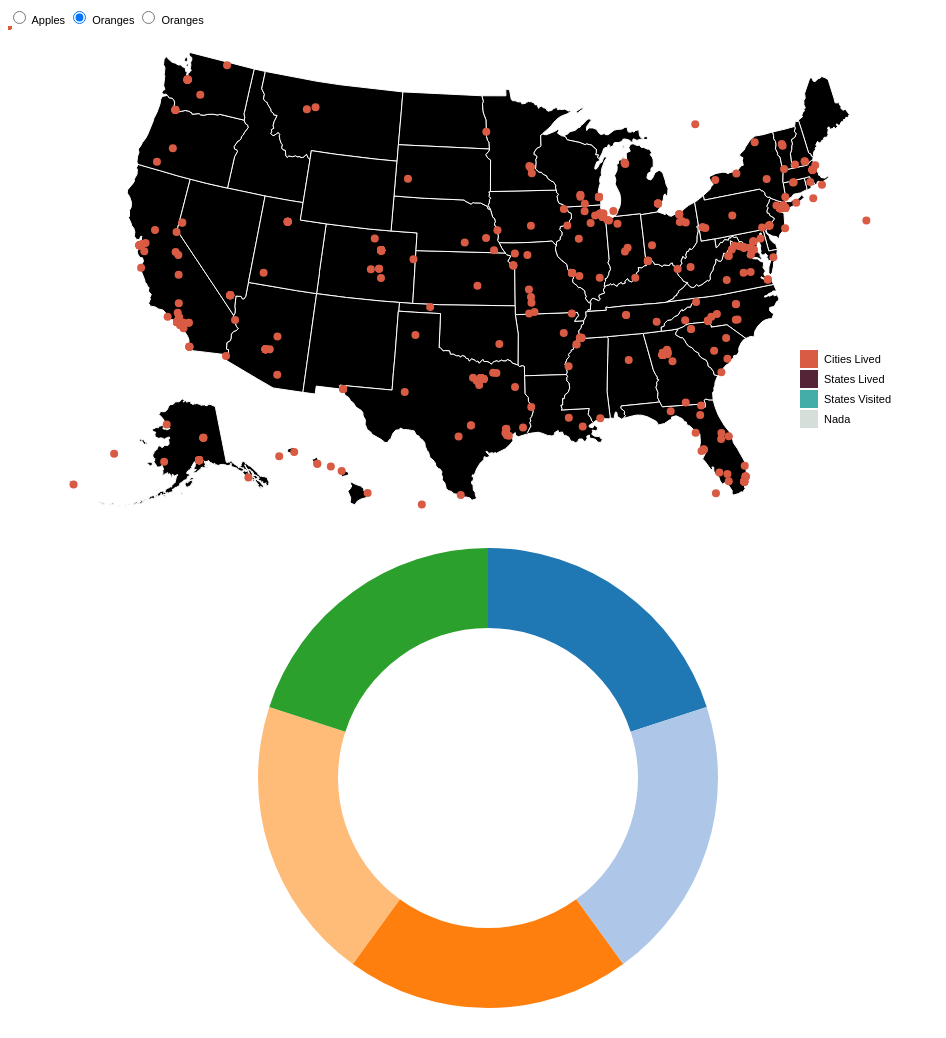
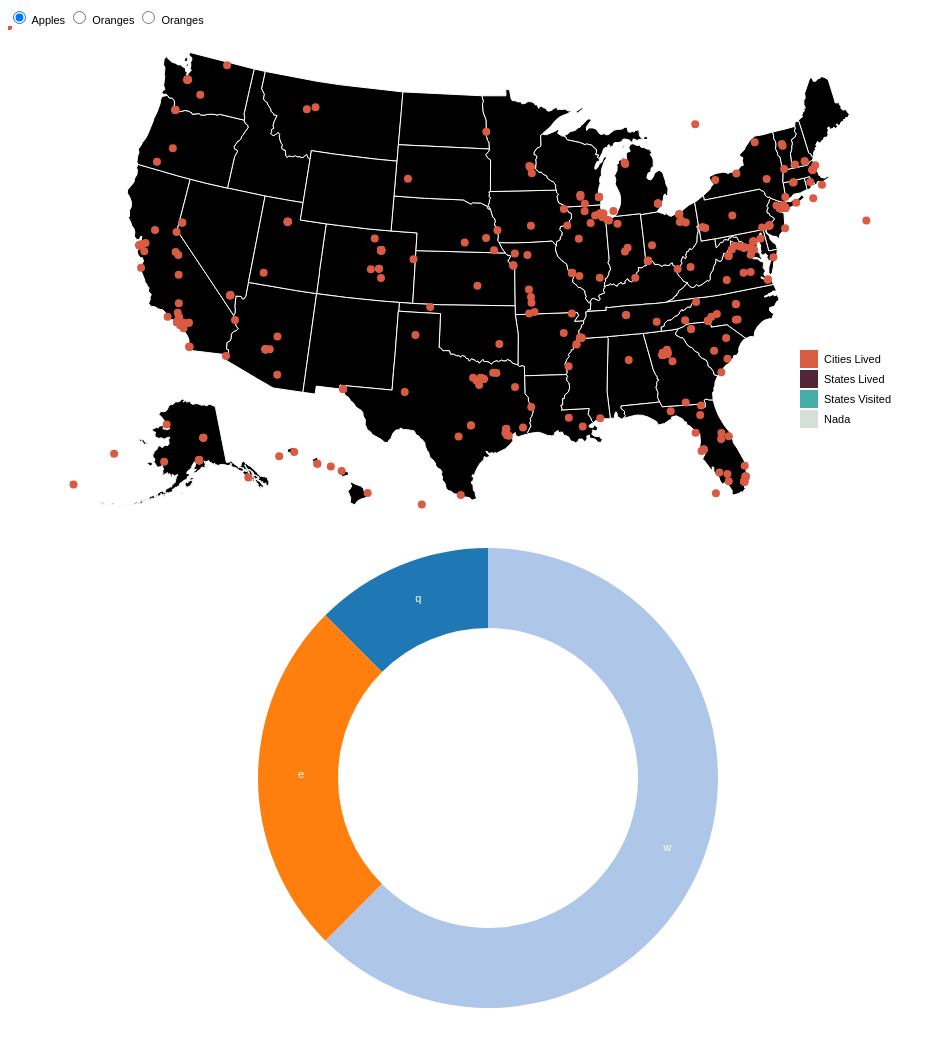
Before and after one commit to nhumnguyen/Aircraft_incidents, a plain HTML site: page index.html in a window 1280 px wide. Shown: the whole page, without its empty margins (0-946 px from the left). Drawn offline with nearby package versions, Linux system fonts and the light colour scheme.

Commit message:
simple pie chart w array

```diff
--- a/index.html
+++ b/index.html
@@ -3,6 +3,7 @@
 <head>
 <meta charset="utf-8">
 <script src="http://d3js.org/d3.v3.min.js"></script>
+<script src="https://d3js.org/d3.v4.min.js"></script>
 <style type="text/css">
 
 /* On mouse hover, lighten state color */
@@ -202,68 +203,45 @@ var legend = d3.select("body").append("svg")
 //======================================================================
 //======================================================================
 //======================================================================
+		var data = [{"letter":"q","presses":1},{"letter":"w","presses":5},{"letter":"e","presses":2}];
 
 		var pcolor = d3.scale.category20();
 		var radius =  Math.min(width, height) / 2;
-		var pie = d3.layout.pie()
-		    .value(function(d) { return d.apples; })
-		    .sort(null);
+		var pie = d3.pie().value(function(d) { return d.presses; })(data);
 
 		var arc = d3.svg.arc()
 		    .innerRadius(radius - 100)
 		    .outerRadius(radius - 20);
+
+		var labelArc = d3.arc()
+			.outerRadius(radius - 20)
+			.innerRadius(radius - 100);
+
 		var svg2 = d3.select("body").append("svg")
 		    .attr("width", width)
 		    .attr("height", height)
-		  .append("g")
+		  	.append("g")
 		    .attr("transform", "translate(" + width / 2 + "," + height / 2 + ")");
 
-		d3.tsv("data.tsv", type, function(error, data) {
-		  if (error) throw error;
 
-		  var path = svg2.datum(data).selectAll("path")
-		      .data(pie)
-		    .enter().append("path")
-		      .attr("fill", function(d, i) { return pcolor(i); })
-		      .attr("d", arc)
-		      .each(function(d) { this._current = d; }); // store the initial angles
+		// var ppath = svg2.datum(data).selectAll("path")
+		// 		.data(pie)
+		// 		.enter().append("path")
+		// 		.attr("fill", function(d, i) { return pcolor(i); })
+		// 		.attr("d", arc);
 
-		  d3.selectAll("input")
-		      .on("change", change);
+		var pg = svg2.selectAll("arc")
+				.data(pie)
+				.enter().append("g")
+				.attr("class", "arc");
 
-		  var timeout = setTimeout(function() {
-		    d3.select("input[value=\"oranges\"]").property("checked", true).each(change);
-		  }, 2000);
-
-
-			function change() {
-					 var value = this.value;
-					 clearTimeout(timeout);
-					 pie.value(function(d) { return d[value]; }); // change the value function
-					 path = path.data(pie); // compute the new angles
-					 path.transition().duration(750).attrTween("d", arcTween); // redraw the arcs
- 			 	}
-			});
-
-		function type(d) {
-				 d.apples = +d.apples;
-				 d.oranges = +d.oranges;
-				 return d;
-		}
-
-			// Store the displayed angles in _current.
-			// Then, interpolate from _current to the new angles.
-			// During the transition, _current is updated in-place by d3.interpolate.
-			function arcTween(a) {
-							 var i = d3.interpolate(this._current, a);
-							 this._current = i(0);
-							 return function(t) {
-								 return arc(i(t));
-							 };
-			}
-
-
-
+		pg.append("path")
+				.attr("d", arc)
+				.style("fill", function(d) { return pcolor(d.data.letter);});
+		pg.append("text")
+			.attr("transform", function(d) { return "translate(" + labelArc.centroid(d) + ")"; })
+			.text(function(d) { return d.data.letter;})
+			.style("fill", "#fff");
 
 </script>
 </body>
```
